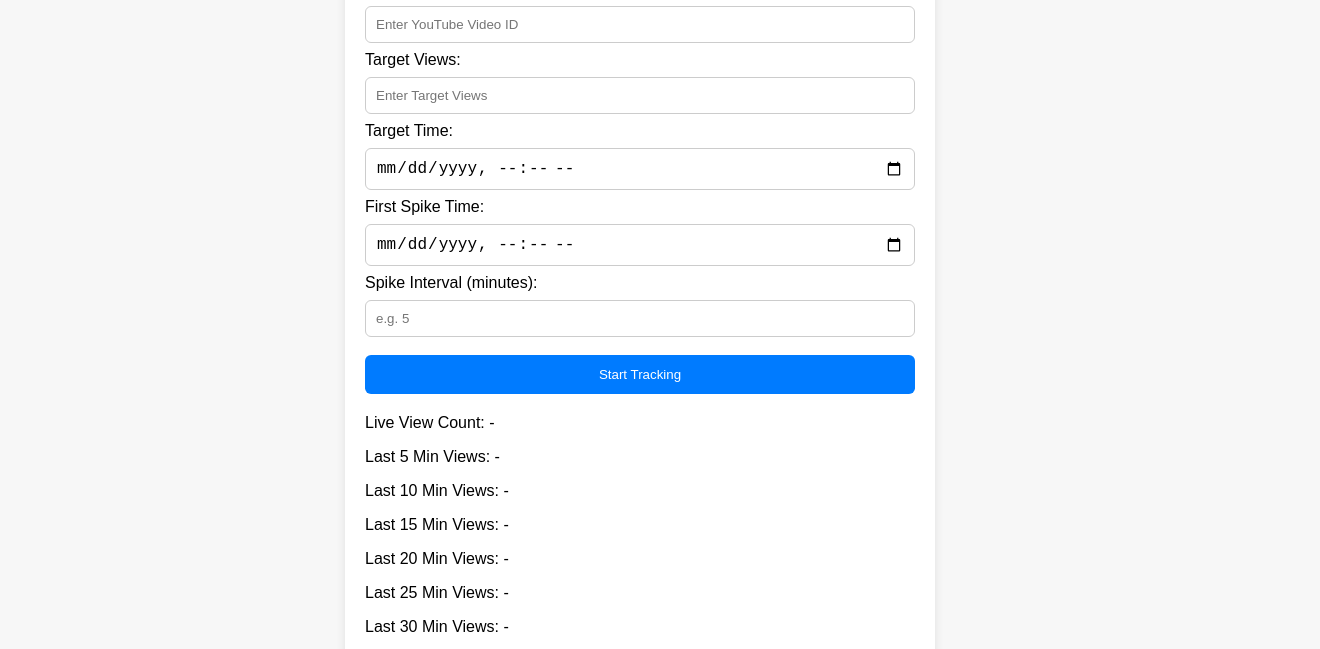
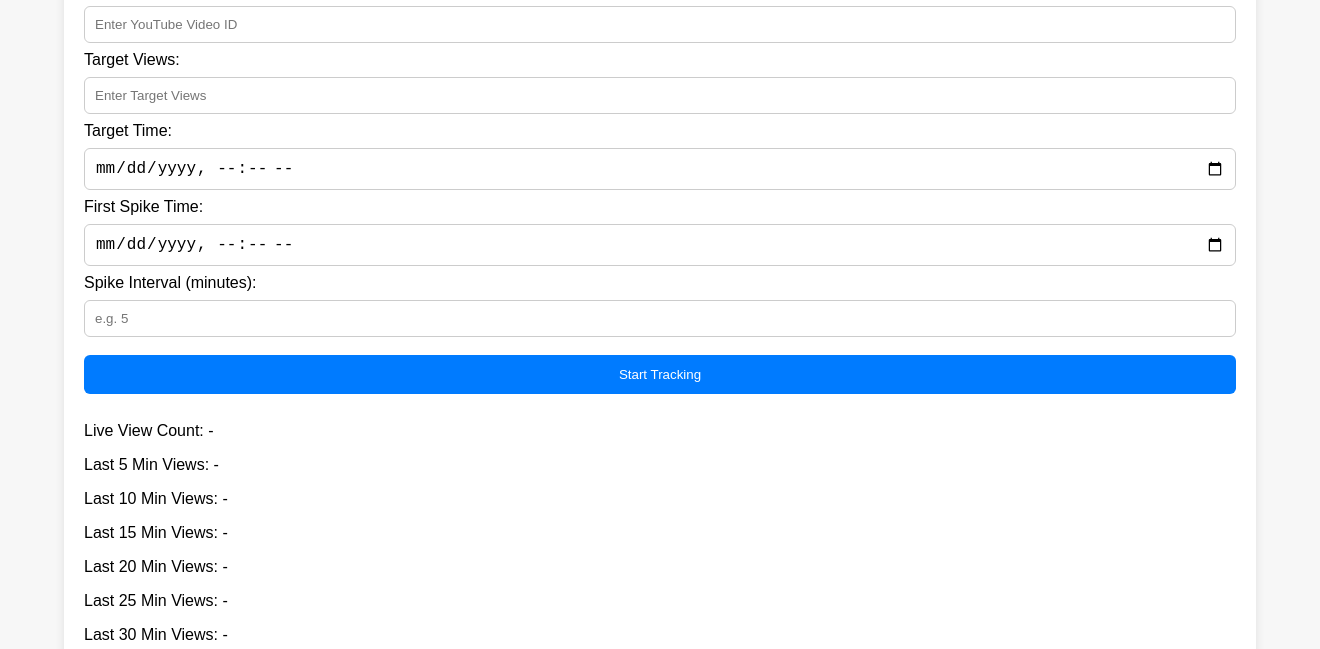
Before and after one commit to saurabbhsinha21/NewProbotracker, a plain HTML site: page index.html in a window 1280 px wide. Shown: the part 120-769 px from the top of the page, 1320 px wide, since content can reach past the window. Drawn offline with nearby package versions, Linux system fonts and the light colour scheme.

Commit message:
Update style.css

```diff
--- a/style.css
+++ b/style.css
@@ -1,12 +1,19 @@
+html, body {
+  height: 100%;
+  width: 100%;
+  margin: 0;
+  padding: 0;
+}
+
 body {
   font-family: Arial, sans-serif;
   background-color: #f7f7f7;
-  margin: 0;
   padding: 20px;
 }
 
 .container {
-  max-width: 550px;
+  max-width: 90%;
+  width: 100%;
   margin: auto;
   background: white;
   padding: 20px;
@@ -19,7 +26,7 @@ h1 {
   font-size: 24px;
 }
 
-input {
+input, button {
   width: 100%;
   padding: 10px;
   margin: 8px 0;
@@ -36,7 +43,6 @@ button {
   background-color: #007bff;
   color: white;
   padding: 12px;
-  width: 100%;
   border: none;
   border-radius: 6px;
   cursor: pointer;
```
